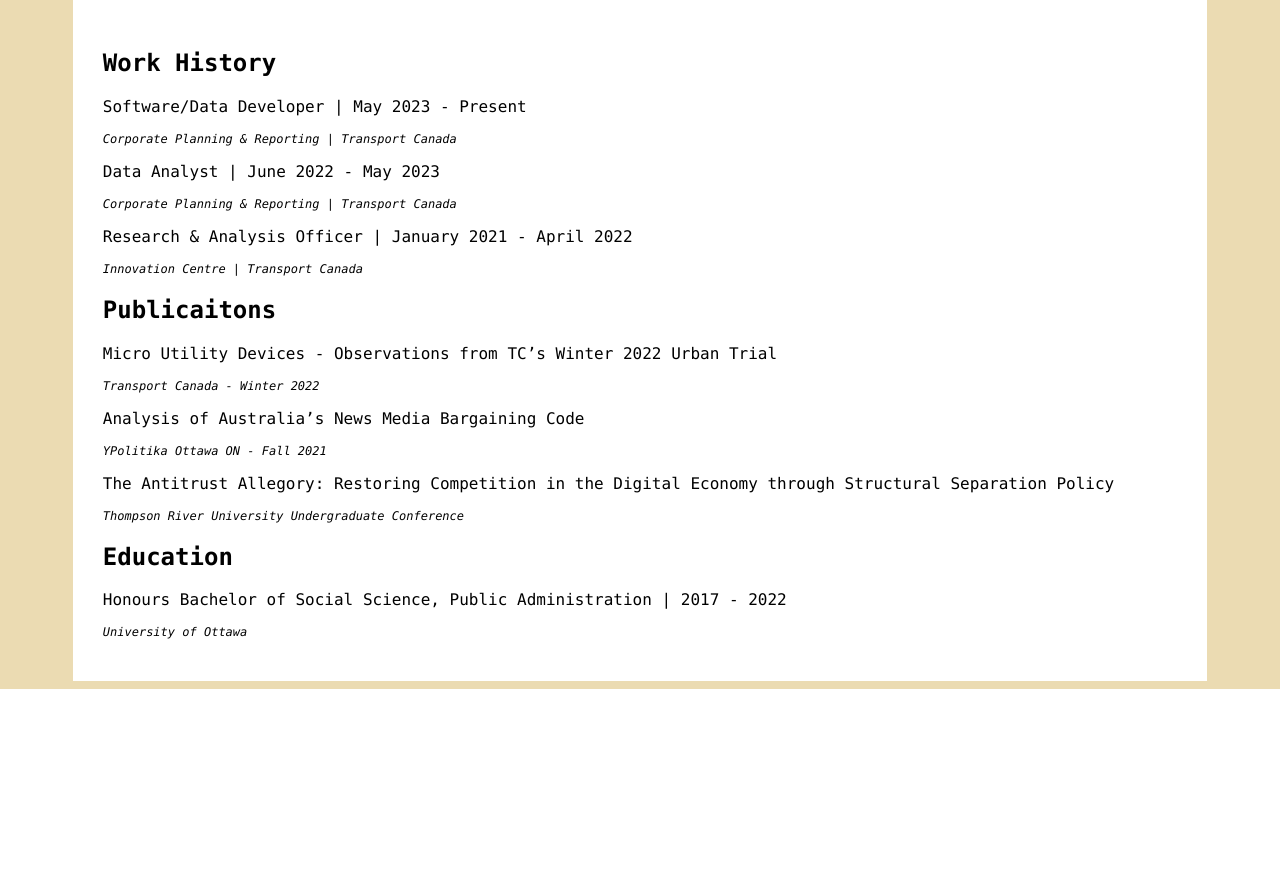
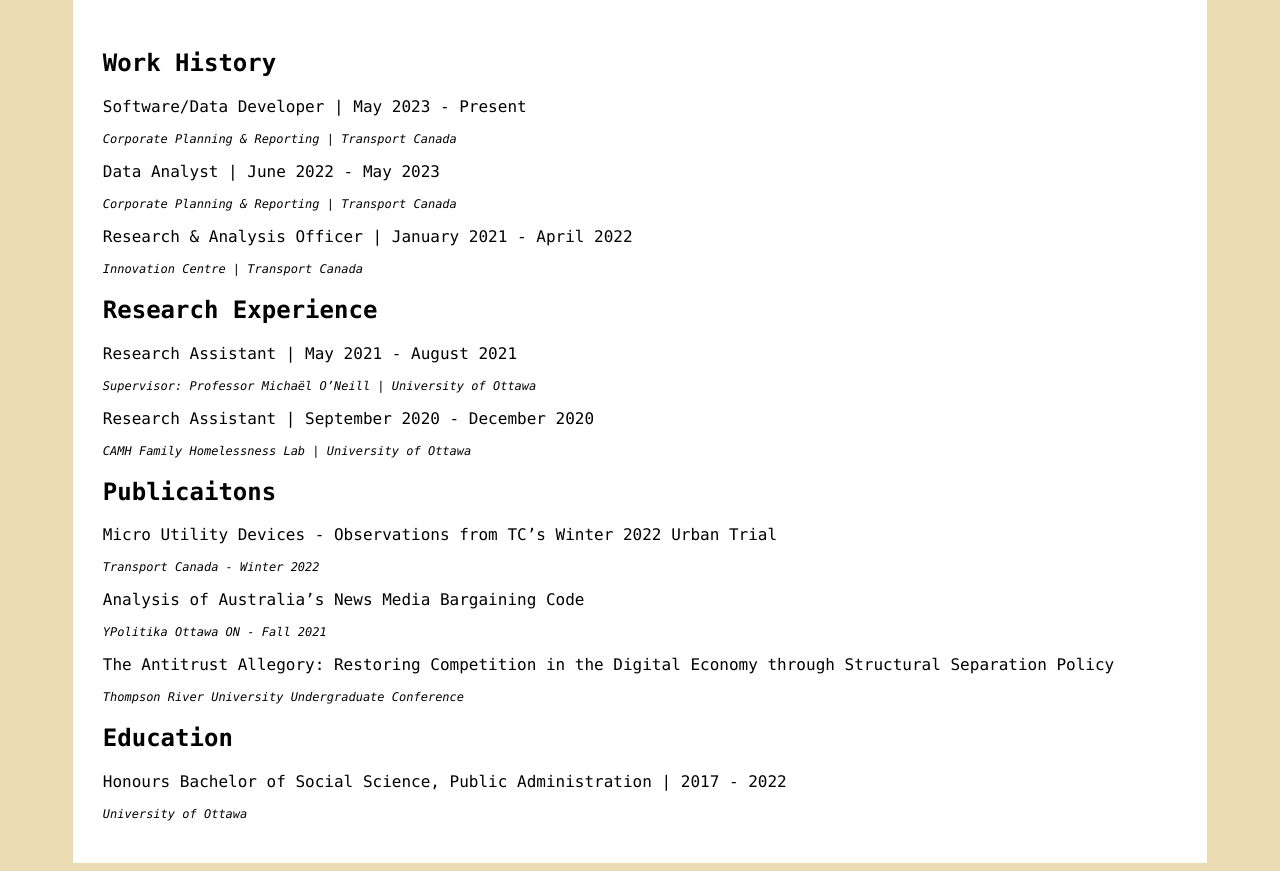
Before and after one commit to deepwaterpaladin/website, a Flask app: page /cv in a window 1280 px wide. Shown: the part 173-1044 px from the top of the page. Before the commit the page ends 862 px from the top, so only its background shows below. Run offline with Flask 3, Linux system fonts and the light colour scheme.

Commit message:
Update cv.html

```diff
--- a/beta/templates/cv.html
+++ b/beta/templates/cv.html
@@ -37,6 +37,18 @@
                 </div>
             </div>
 
+            <div >
+                <h2>Research Experience</h2>
+                <div class="work-exp">
+                    <p>Research Assistant | May 2021 - August 2021</p>
+                    <p class="under-text">Supervisor: Professor Michaël O’Neill | University of Ottawa</p>
+                </div>
+                <div class="work-exp">
+                    <p>Research Assistant | September 2020 - December 2020</p>
+                    <p class="under-text">CAMH Family Homelessness Lab | University of Ottawa</p>
+                </div>
+            </div>
+
             <div class="publications">
                 <h2>Publicaitons</h2>
                 <p>Micro Utility Devices - Observations from TC’s Winter 2022 Urban Trial</p>
```
